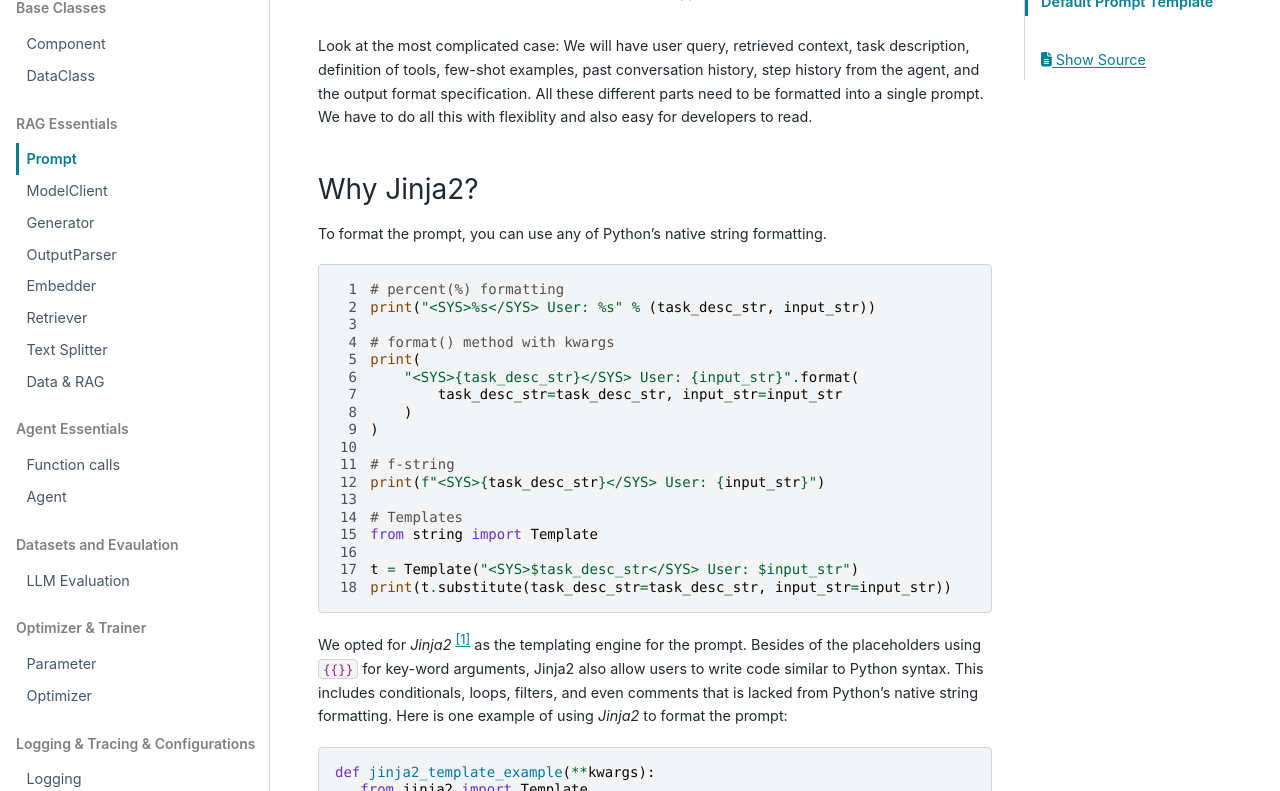
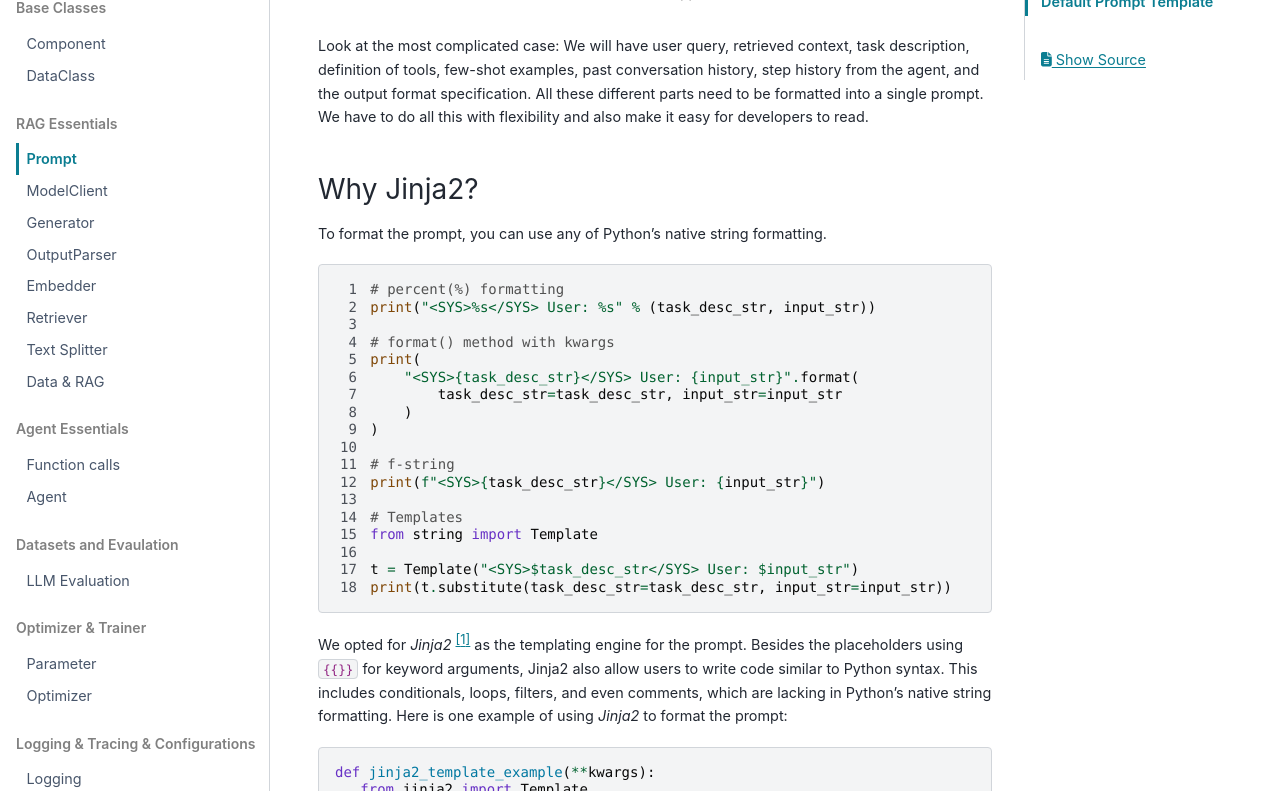
Before and after one commit to SylphAI-Inc/AdalFlow, a Sphinx documentation site: the page built from docs/source/developer_notes/prompt.rst, in a window 1280 px wide and 1400 px high, scrolled down 1443 px. Shown: the part 223-1014 px from the top of the window. Built offline with Sphinx 7.4.7 and the PyData theme 0.15.4, drawn with Linux system fonts in a browser that asks for light colours; pages that are not in the unit, such as notebooks, are missing from menus; some of the changed text lies outside the part shown.

```diff
--- a/docs/source/developer_notes/prompt.rst
+++ b/docs/source/developer_notes/prompt.rst
@@ -53,7 +54,8 @@ Data Flow in LLM applications
 
 Look at the most complicated case: We will have user query, retrieved context, task description, definition of tools, few-shot examples, past conversation history, step history from the agent, and the output format specification.
 All these different parts need to be formatted into a single prompt.
-We have to do all this with flexiblity and also easy for developers to read.
+We have to do all this with flexibility and also make it easy for developers to read.
+
 
 
 Why Jinja2?
@@ -85,9 +87,10 @@ To format the prompt, you can use any of Python's native string formatting.
 
 
 We opted for `Jinja2` [1]_ as the templating engine for the prompt.
-Besides of the placeholders using ``{{}}`` for key-word arguments, Jinja2 also allow users to write code similar to Python syntax.
-This includes conditionals, loops, filters, and even comments that is lacked from Python's native string formatting.
+Besides the placeholders using ``{{}}`` for keyword arguments, Jinja2 also allow users to write code similar to Python syntax.
+This includes conditionals, loops, filters, and even comments, which are lacking in Python's native string formatting.
 Here is one example of using `Jinja2` to format the prompt:
+
 
 .. code-block:: python
 
@@ -221,7 +224,7 @@ The output will be bare minimum with only the user query and a prefix for assist
 
 .. note::
 
-   We barely need to use the raw ``Prompt`` class directly as it is orchestrated by the ``Generator`` component.
+   In reality, we barely need to use the raw ``Prompt`` class directly as it is orchestrated by the ``Generator`` component together with the ``ModelClient`` that we will introduce next.
 
 
 
```
Also changed, not shown: other parts of docs/source/developer_notes/prompt.rst (+9 -8 lines), docs/source/_static/images/database.png (added), docs/source/_static/images/dataclass.png (added), 1 other file.
